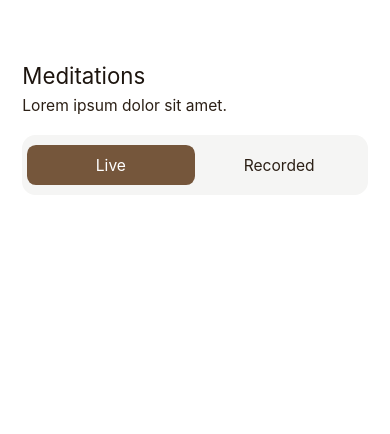
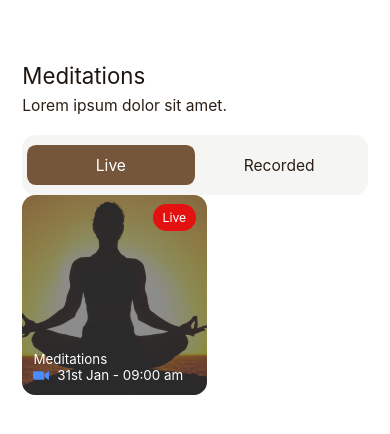
Before and after one commit to ajinkyacodes/rn-ui-design, a React Native app: screen / in a window 390 px wide. Shown: the top 434 px of the page. Built offline with nearby package versions, Linux system fonts and the light colour scheme.

Commit message:
created single meditation card design

```diff
--- a/src/assets/Icons.tsx
+++ b/src/assets/Icons.tsx
@@ -11,3 +11,11 @@ export const SendIcon = (props: SvgProps) => (
 		/>
 	</Svg>
 );
+export const VideoIcon = (props: SvgProps) => (
+	<Svg width={16} height={17} viewBox='0 0 16 17' fill='none' {...props}>
+		<Path
+			d='M0 4.59601V10.4557C0.0053125 11.7807 1.0875 12.847 2.40719 12.8416H10.9481C11.1909 12.8416 11.3862 12.6463 11.3862 12.4088V6.54945C11.3809 5.22445 10.2991 4.15789 8.97906 4.1632H0.438125C0.195313 4.1632 0 4.35851 0 4.59601ZM11.93 6.88195L15.4563 4.3057C15.7625 4.05258 16 4.1157 16 4.57507V12.4298C16 12.9526 15.7097 12.8891 15.4563 12.6991L11.93 10.1282V6.88195Z'
+			fill='#4A8CFF'
+		/>
+	</Svg>
+);
--- /dev/null
+++ b/src/components/MeditationCard.tsx
@@ -0,0 +1,78 @@
+import { ImageBackground, StyleSheet, Text, View } from 'react-native';
+import React from 'react';
+import { s, vs } from 'react-native-size-matters';
+import { VideoIcon } from '../assets/Icons';
+
+const MeditationCard = () => {
+	return (
+		<ImageBackground
+			source={require('../assets/meditation.jpg')}
+			style={styles.imageContainer}
+			imageStyle={styles.image}
+		>
+			<View style={styles.overlay} />
+			<View style={styles.liveBadge}>
+				<Text style={styles.liveText}>Live</Text>
+			</View>
+			<View style={styles.cardContent}>
+				<Text style={styles.title}>Meditations</Text>
+				<View style={{ flexDirection: 'row', alignItems: 'center' }}>
+					<VideoIcon />
+					<Text style={styles.dateText}>31st Jan - 09:00 am</Text>
+				</View>
+			</View>
+		</ImageBackground>
+	);
+};
+
+export default MeditationCard;
+
+const styles = StyleSheet.create({
+	imageContainer: {
+		height: vs(161),
+		width: s(166),
+		borderRadius: s(12),
+		overflow: 'hidden',
+	},
+	image: {
+		width: '100%',
+		height: '100%',
+		resizeMode: 'cover',
+		opacity: 0.7,
+	},
+	cardContent: {
+		position: 'absolute',
+		left: s(10),
+		bottom: s(10),
+	},
+	title: {
+		color: '#fff',
+		fontSize: s(12),
+		fontWeight: 'semibold',
+	},
+	overlay: {
+		...StyleSheet.absoluteFillObject,
+		backgroundColor: 'rgba(0,0,0,0.45)',
+	},
+	dateText: {
+		fontSize: s(12),
+		color: '#fff',
+		marginStart: s(7),
+	},
+	liveBadge: {
+		backgroundColor: '#E41111',
+		height: vs(22),
+		width: s(39),
+		borderRadius: s(16),
+		position: 'absolute',
+		top: vs(7),
+		right: s(10),
+        justifyContent: 'center',
+        alignItems: 'center'
+	},
+	liveText: {
+		fontSize: s(11),
+		fontWeight: 'semibold',
+		color: '#fff',
+	},
+});
--- a/src/components/TopTabs.tsx
+++ b/src/components/TopTabs.tsx
@@ -25,6 +25,7 @@ const TopTabs = () => {
 							isActive && { backgroundColor: ACTIVE_BG },
 						]}
 						onPress={() => setActiveTab(tabName)}
+                        key={tabName}
 					>
 						<Text style={isActive ? styles.activeText : styles.inActiveText}>
 							{tabName}
--- a/src/screens/MeditationScreen.tsx
+++ b/src/screens/MeditationScreen.tsx
@@ -2,6 +2,7 @@ import { StyleSheet, Text, View } from 'react-native';
 import React from 'react';
 import { s, vs } from 'react-native-size-matters';
 import TopTabs from '../components/TopTabs';
+import MeditationCard from '../components/MeditationCard';
 
 const MeditationScreen = () => {
 	return (
@@ -20,6 +21,7 @@ const MeditationScreen = () => {
 				Lorem ipsum dolor sit amet.
 			</Text>
 			<TopTabs />
+      <MeditationCard />
 		</View>
 	);
 };
```
Also changed, not shown: src/assets/meditation.jpg (added).
